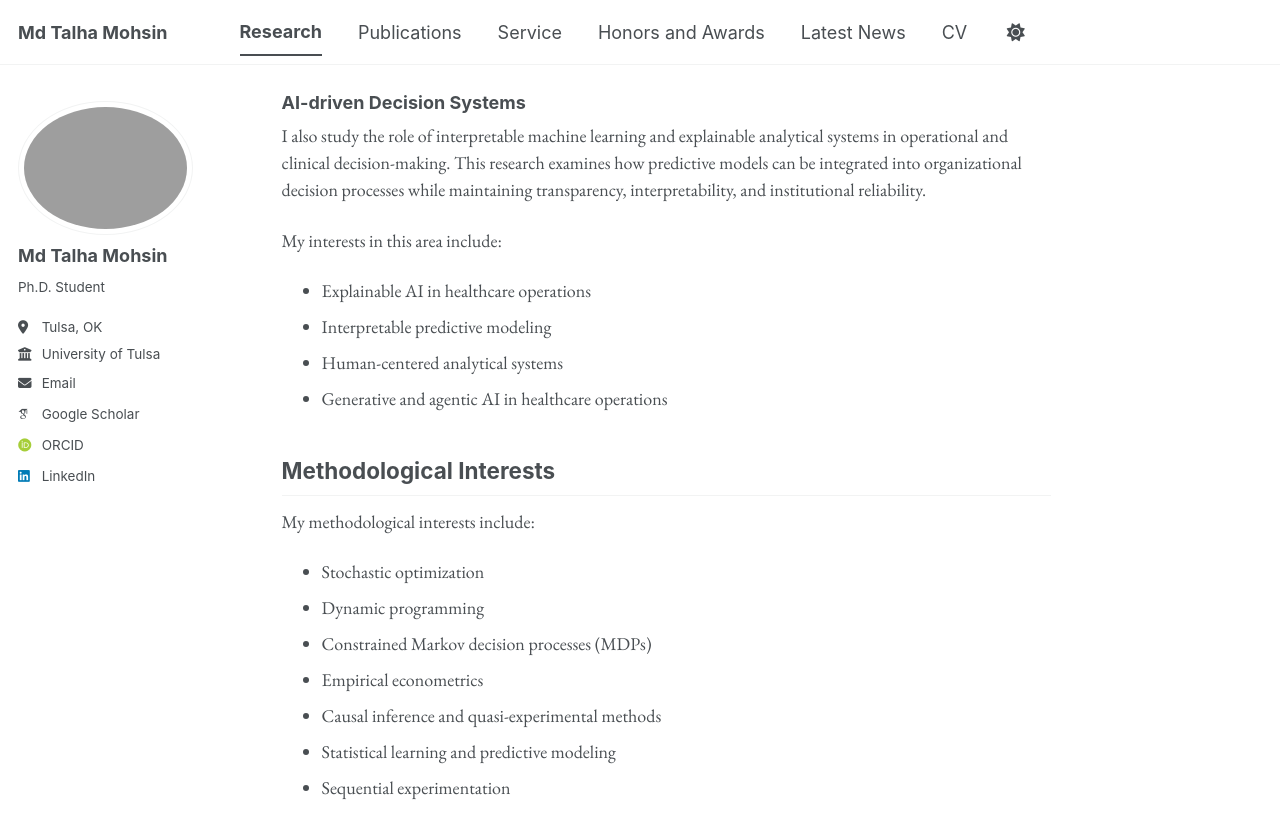
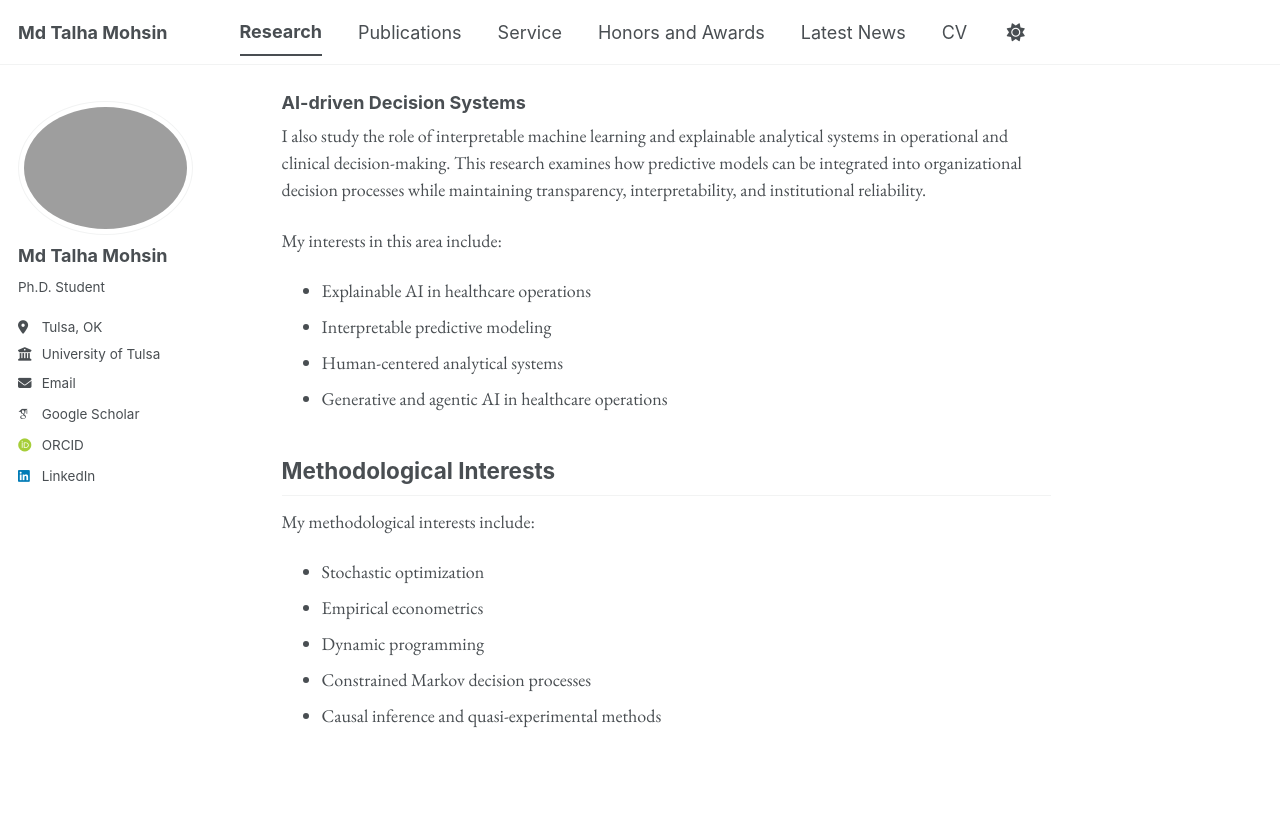
Before and after one commit to mdtalhamohsin/mdtalhamohsin.github.io, a Jekyll site: the page built from _pages/research.md, in a window 1280 px wide and 900 px high, scrolled down 1430 px. Shown: the top 839 px of the window. Built offline with Jekyll 4.4.1, drawn with Linux system fonts in a browser that asks for light colours; some web fonts are replaced; a script bundle is joined from its source files by our own code; library files that are not in the unit come from our copies.

Commit message:
Update research.md

```diff
--- a/_pages/research.md
+++ b/_pages/research.md
@@ -52,9 +52,7 @@ My interests in this area include:
 
 My methodological interests include:
 - Stochastic optimization
+- Empirical econometrics
 - Dynamic programming
-- Constrained Markov decision processes (MDPs)
-- Empirical econometrics
+- Constrained Markov decision processes
 - Causal inference and quasi-experimental methods
-- Statistical learning and predictive modeling
-- Sequential experimentation
```
